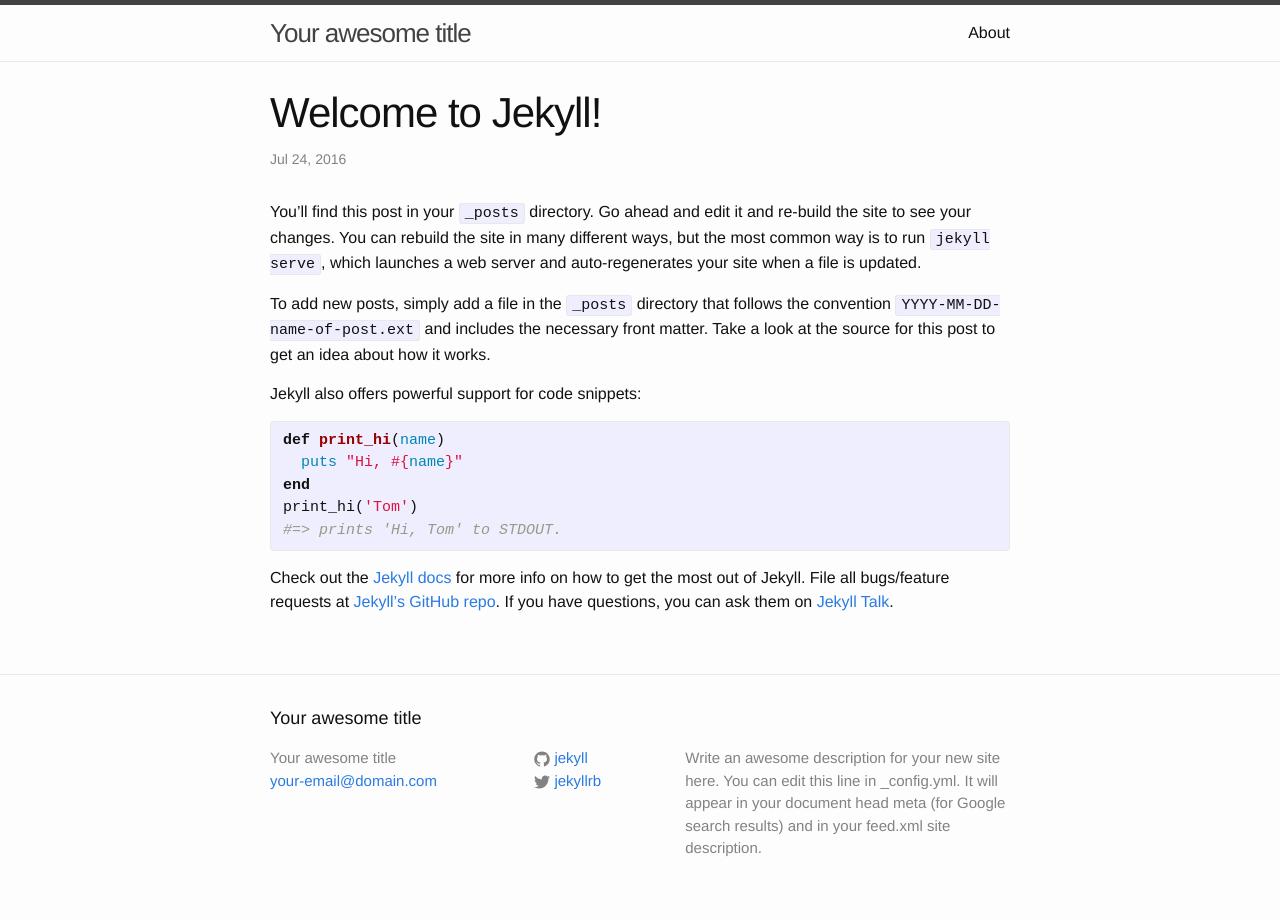
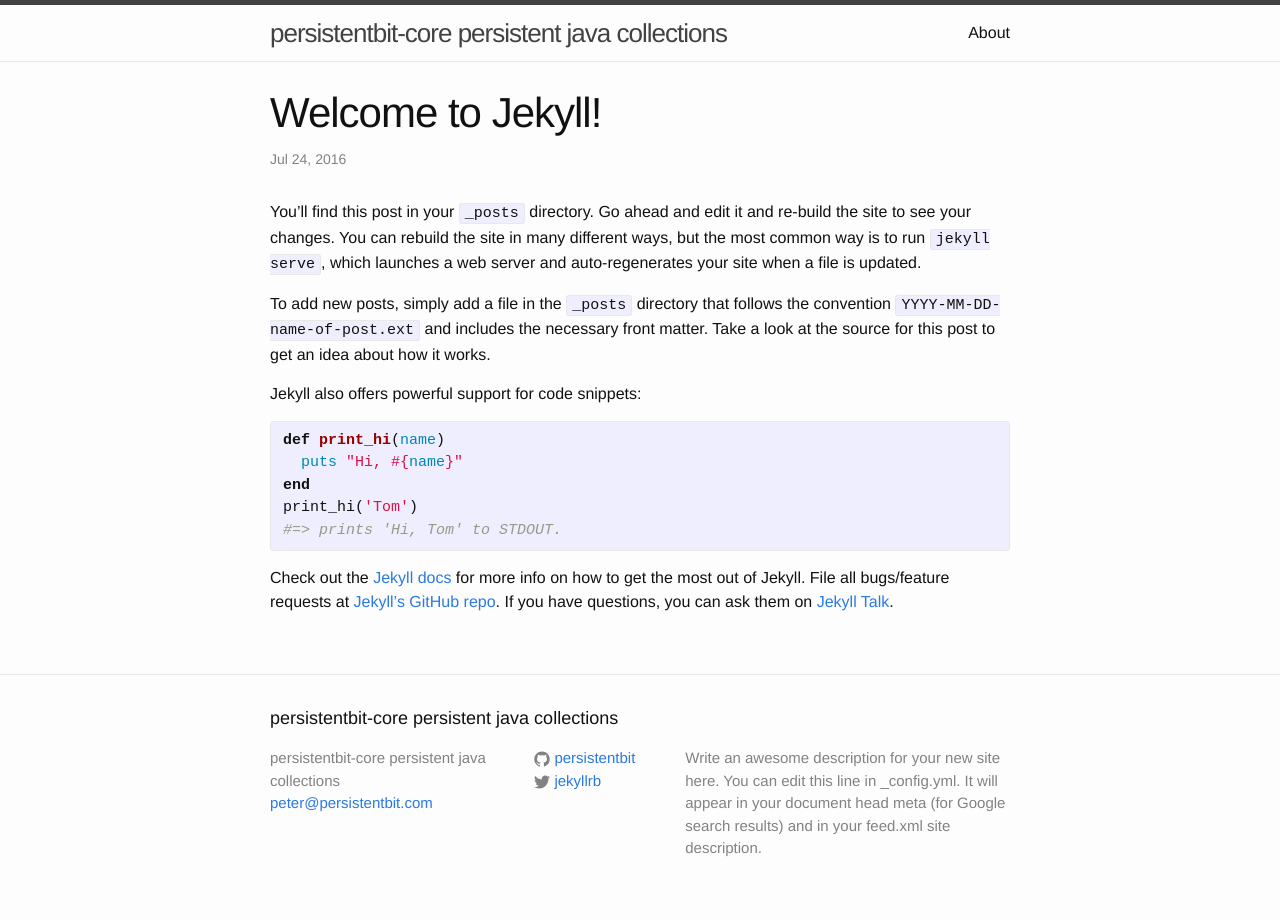
Before and after one commit to persistentbit/persistent-core, a Jekyll site: the page built from _posts/2016-07-24-welcome-to-jekyll.markdown, in a window 1280 px wide. Built offline with Jekyll 4.4.1, drawn with Linux system fonts in a browser that asks for light colours.

Commit message:
Initial jekyll site

```diff
--- /dev/null
+++ b/Gemfile
@@ -0,0 +1,2 @@
+source 'https://rubygems.org'
+gem 'github-pages', group: :jekyll_plugins
--- a/_config.yml
+++ b/_config.yml
@@ -6,8 +6,8 @@
 # 'jekyll serve'. If you change this file, please restart the server process.
 
 # Site settings
-title: Your awesome title
-email: your-email@domain.com
+title: persistentbit-core persistent java collections
+email: peter@persistentbit.com
 description: > # this means to ignore newlines until "baseurl:"
   Write an awesome description for your new site here. You can edit this
   line in _config.yml. It will appear in your document head meta (for
@@ -15,7 +15,7 @@
 baseurl: "" # the subpath of your site, e.g. /blog
 url: "http://yourdomain.com" # the base hostname & protocol for your site
 twitter_username: jekyllrb
-github_username:  jekyll
+github_username:  persistentbit
 
 # Build settings
 markdown: kramdown
--- a/_posts/2016-07-24-welcome-to-jekyll.markdown
+++ b/_posts/2016-07-24-welcome-to-jekyll.markdown
@@ -1,7 +1,7 @@
 ---
 layout: post
 title:  "Welcome to Jekyll!"
-date:   2016-07-24 11:53:23 +0200
+date:   2016-07-24 12:02:55 +0200
 categories: jekyll update
 ---
 You’ll find this post in your `_posts` directory. Go ahead and edit it and re-build the site to see your changes. You can rebuild the site in many different ways, but the most common way is to run `jekyll serve`, which launches a web server and auto-regenerates your site when a file is updated.
```
Also changed, not shown: Gemfile.lock (added).
